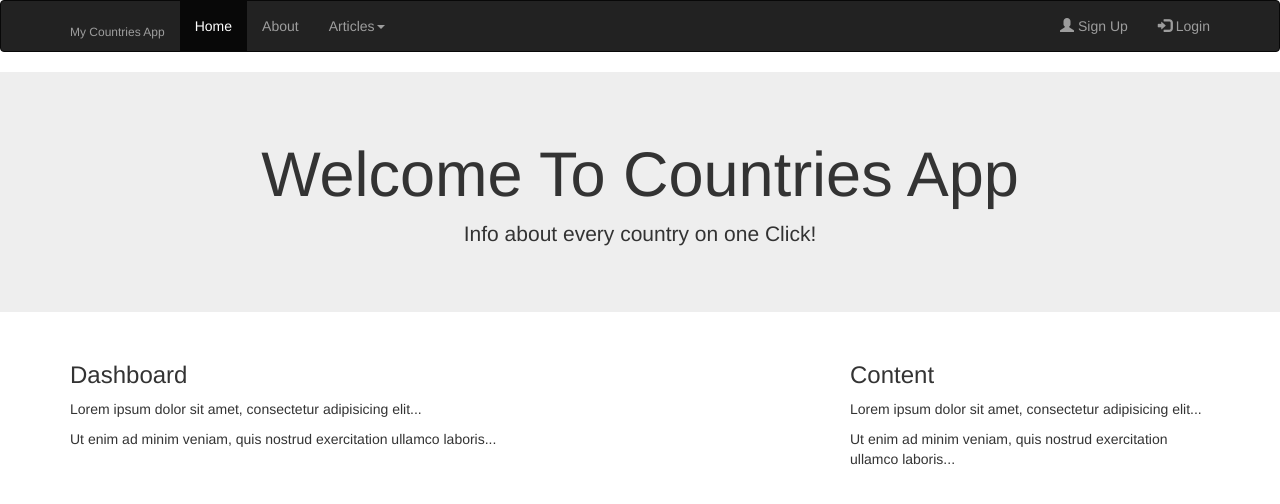
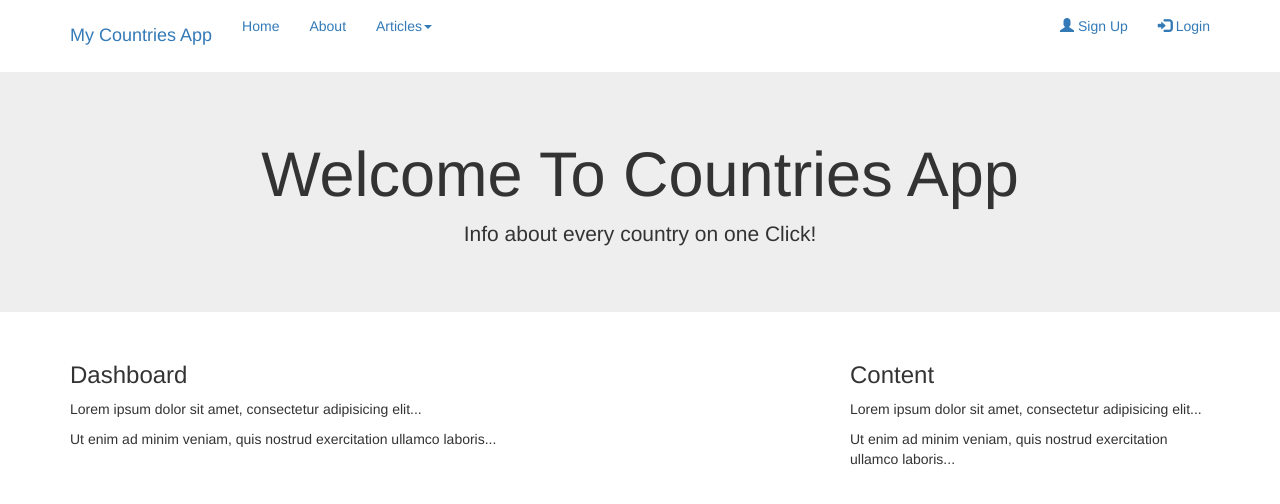
Before and after one commit to Mehak-Rizvi/InteriorDesignApp, a plain HTML site: page index.html in a window 1280 px wide. Drawn offline with nearby package versions, Linux system fonts and the light colour scheme.

Commit message:
changed inverse navbar color

```diff
--- a/index.html
+++ b/index.html
@@ -9,10 +9,10 @@
 
     </head>
     <body>
-            <nav class="navbar navbar-inverse">
+            <nav class="navbar">
                     <div class="container fluid">
                       <div class="navbar-header">
-                        <a class="navbar-brand" href="#"><h6>My Countries App</h6></a> </div>
+                        <a class="navbar-brand" href="#"><h4>My Countries App</h4></a> </div>
                       <ul class="nav navbar-nav">
                         <li class="active"><a href="#">Home</a></li>
                         <li><a href="#">About</a></li>
```
